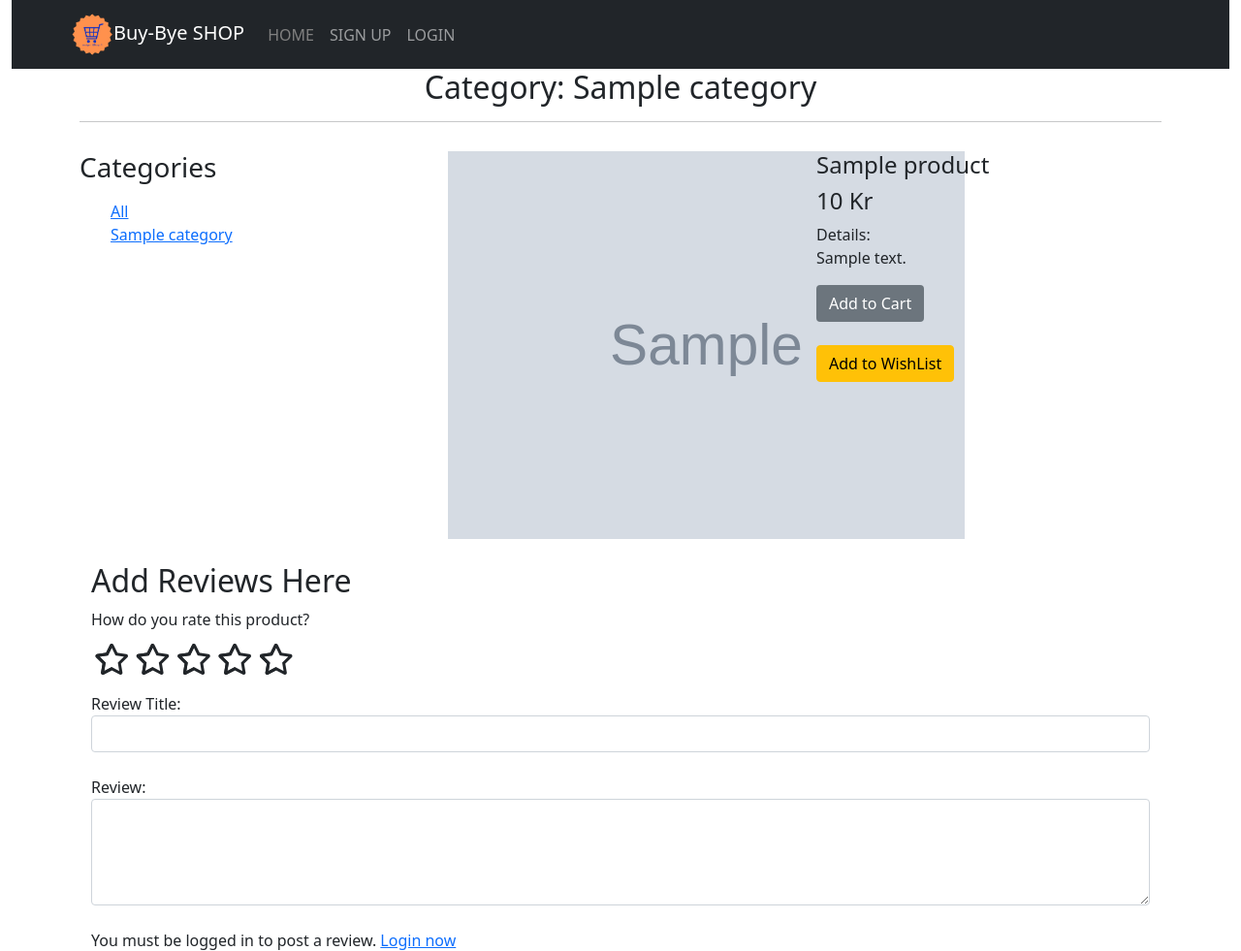
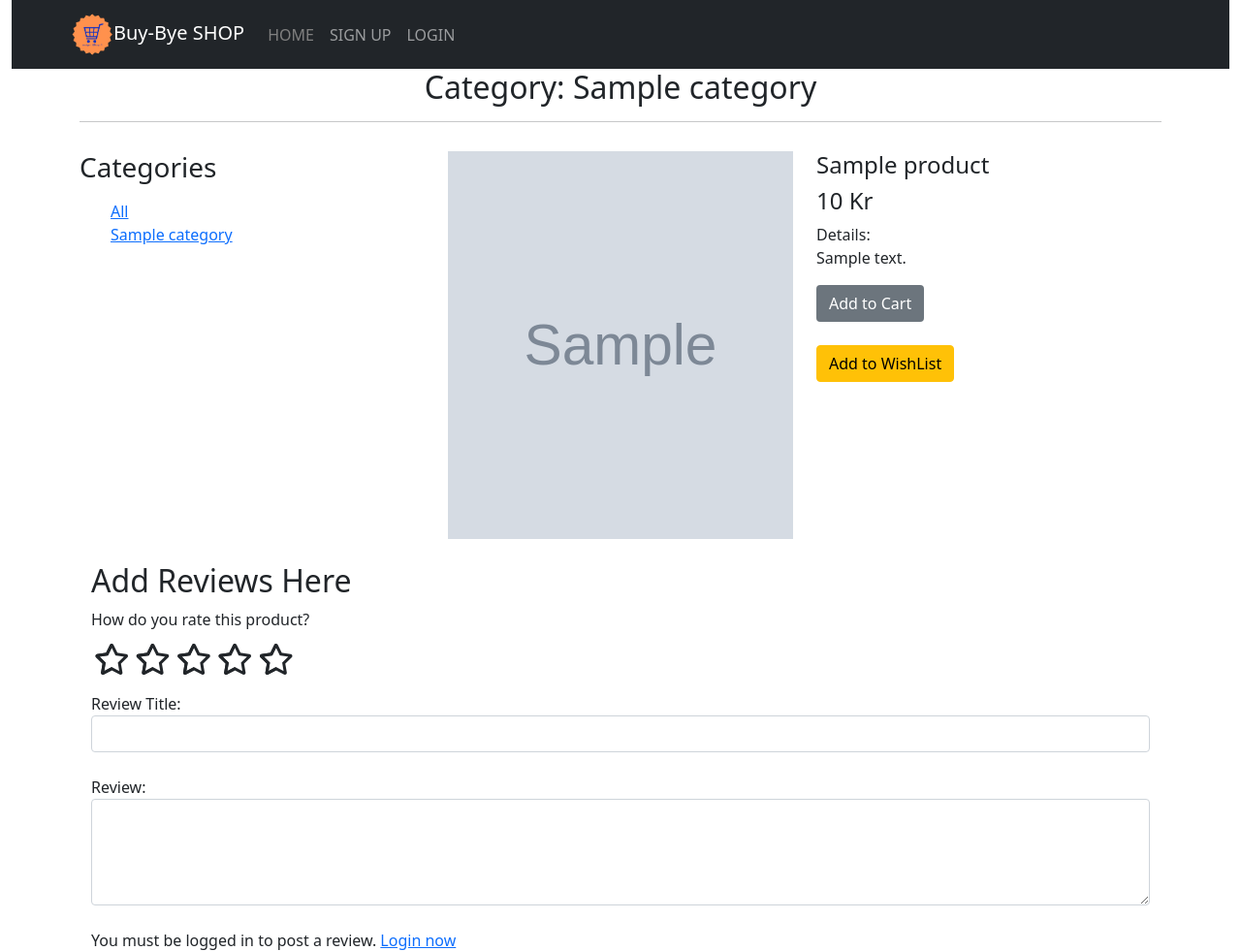
Before and after one commit to WebShopProjectGroup4/ShopStore, a Django app: template webshop/shopApp/templates/product_detail.html in a window 1280 px wide. Shown: the top 981 px of the page at 97% size. Run offline with Django 3.2, Linux system fonts and the light colour scheme; the template is opened without the code that fills it: most values are stand-ins (such as "Sample title", 1, 10 or a date in 2020); grey boxes marked "Sample" are stand-in pictures; some libraries are stand-ins or nearby versions.

Commit message:
edit product_details

```diff
--- a/webshop/shopApp/templates/product_detail.html
+++ b/webshop/shopApp/templates/product_detail.html
@@ -83,7 +83,7 @@ color: #ffb503 !important;
 
         <div class="col-md-4 ">
             <div class="thumbnail" >
-                <img src="{{ product.image.url }}" class="img-responsive" style="height:400px;width:100%px">
+                <img src="{{ product.image.url }}" class="img-responsive" style="height:400px;width:100%">
             </div>
         </div>
 
```
Also changed, not shown: webshop/db.sqlite3.
